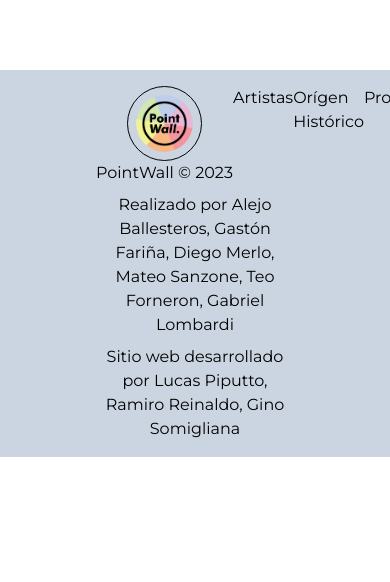
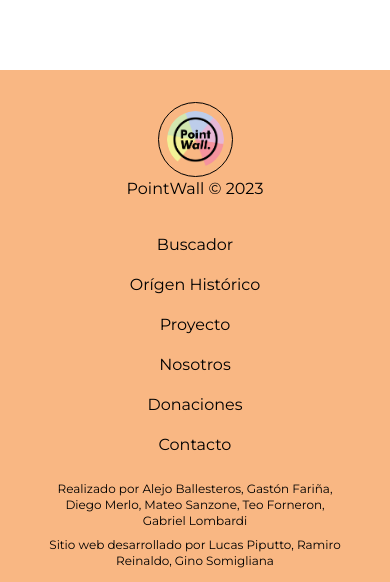
Before and after one commit to PointWall/pointwall, a Next.js app: page /buscador in a window 390 px wide. Shown: the part 2732-3314 px from the top of the page. Before the commit the page ends 3189 px from the top, so only its background shows below. Built offline with nearby package versions, Linux system fonts and the light colour scheme; no server answers.

Commit message:
📱 Add responsiveness and footer colors

```diff
--- a/components/Footer.tsx
+++ b/components/Footer.tsx
@@ -1,52 +1,55 @@
 // components
 import Image from 'next/image'
 import Link from 'next/link'
-
-type Color = 'red' | 'orange' | 'yellow' | 'green' | 'pink' | 'white'
+// types
+import { Color, ColorVariant } from '@/lib/types'
 
 const LINKS = [
   {
-    name: 'Artistas',
-    url: '/artistas',
-    footerBg: 'red'
+    name: 'Buscador',
+    url: '/buscador'
   },
   {
     name: 'Orígen Histórico',
-    url: '/origen',
-    footerBg: 'orange'
+    url: '/origen'
   },
   {
     name: 'Proyecto',
-    url: '/proyecto',
-    footerBg: 'yellow'
+    url: '/proyecto'
   },
   {
     name: 'Nosotros',
-    url: '/nosotros',
-    footerBg: 'green'
+    url: '/nosotros'
   },
   {
     name: 'Donaciones',
-    url: '/donaciones',
-    footerBg: 'pink'
+    url: '/donaciones'
   },
   {
     name: 'Contacto',
-    url: '/contacto',
-    footerBg: 'white'
+    url: '/contacto'
   }
 ]
 
 export default function Footer ({ color = undefined }: { color?: Color }): JSX.Element {
+  const colorVariants: ColorVariant = {
+    red: 'bg-logoRed',
+    orange: 'bg-logoOrange',
+    yellow: 'bg-logoYellow',
+    green: 'bg-logoGreen',
+    blue: 'bg-logoBlue',
+    pink: 'bg-logoPink'
+  }
+
   return (
-    <footer className={`${color === undefined ? 'bg-slate-300' : 'bg-red-300'} py-4 px-24`}>
-      <div className='flex'>
-        <div className='flex flex-col items-center'>
+    <footer className={`${color === undefined ? 'bg-slate-300' : colorVariants[color]} py-4 px-12 md:px-24`}>
+      <div className='flex flex-col md:flex-row'>
+        <div className='flex flex-col items-center my-4'>
           <Image src='/images/PointWall.png' alt='logo' width={75} height={75} className='border-x border-y border-black p-2 rounded-full' />
           <p className='w-max'>PointWall © 2023</p>
         </div>
-        <div className='w-full'>
-          <ul className='flex justify-evenly'>
+        <div className='w-full my-4 flex justify-center'>
+          <ul className='flex flex-col items-center md:flex-row md:flex-wrap md:items-center gap-4 md:gap-8 justify-evenly w-full'>
             {LINKS.map((link) => (
               <li key={link.url} className='hover:underline'>
                 <Link href={link.url}>{link.name}</Link>
@@ -55,11 +58,11 @@ export default function Footer ({ color = undefined }: { color?: Color }): JSX.E
           </ul>
         </div>
       </div>
-      <p className='text-center my-2'>
+      <p className='text-xs text-center my-2'>
         Realizado por Alejo Ballesteros, Gastón Fariña, Diego Merlo, Mateo Sanzone,
         Teo Forneron, Gabriel Lombardi
       </p>
-      <p className='text-center'>Sitio web desarrollado por Lucas Piputto, Ramiro Reinaldo, Gino Somigliana</p>
+      <p className='text-xs text-center'>Sitio web desarrollado por Lucas Piputto, Ramiro Reinaldo, Gino Somigliana</p>
     </footer>
   )
 }
--- a/components/Layout.tsx
+++ b/components/Layout.tsx
@@ -1,18 +1,21 @@
 import Header from './Header'
 import Footer from './Footer'
+// types
+import { Color } from '@/lib/types'
 
 interface Props {
   children: JSX.Element | JSX.Element[]
+  color?: Color
 }
 
-export default function Layout ({ children }: Props): JSX.Element {
+export default function Layout ({ children, color }: Props): JSX.Element {
   return (
     <>
       <Header />
       <main>
         {children}
       </main>
-      <Footer />
+      <Footer color={color} />
     </>
   )
 }
--- /dev/null
+++ b/lib/types.ts
@@ -0,0 +1,5 @@
+export type Color = 'red' | 'orange' | 'yellow' | 'green' | 'pink' | 'blue'
+
+export type ColorVariant = {
+  [key in Color]: string
+}
--- a/pages/artistas.tsx
+++ /dev/null
@@ -1,29 +0,0 @@
-import Layout from '@/components/Layout'
-import Link from 'next/link'
-import { FormEvent } from 'react'
-
-export default function Page (): JSX.Element {
-  function handleFormSubmit (ev: FormEvent): void {
-    ev.preventDefault()
-  }
-
-  return (
-    <Layout>
-      <section className='text-center'>
-        <h1 className='text-8xl mt-16'>Artistas</h1>
-        <p className='text-2xl max-w-prose mx-auto my-[1.25em]'>
-          ¡Buscá el arte de tus artistas favoritos! Podés buscarlo con etiquetas, por lugar o por autor.
-          Si sos un artista que busca pubicar su arte, te invitamos a que a que lo hagas a través del <Link href='/contribucion' className='text-red-300 hover:underline'>formulario de contriubción</Link>.
-          O entra acá para más información.
-        </p>
-      </section>
-      <section>
-        <form onSubmit={handleFormSubmit} className='css-searcher relative flex justify-center flex-wrap w-fit mx-auto my-8'>
-          <input type='text' placeholder='Buscar...' className='bg-slate-50 p-2 text-xl outline-none focus:bg-slate-100' />
-          <button type='submit' className='text-xl px-[1em] bg-slate-200 hover:brightness-95 active:brightness-90'>Buscar</button>
-          <span className='css-searcher-separator' />
-        </form>
-      </section>
-    </Layout>
-  )
-}
--- a/pages/buscador.tsx
+++ b/pages/buscador.tsx
@@ -22,8 +22,9 @@ export default function Page (): JSX.Element {
     //    fetchPost()
   }
   , [])
+
   return (
-    <Layout>
+    <Layout color='orange'>
       <section className='text-center'>
         <h1 className='text-8xl mt-16'>¡Encontrá!</h1>
         <p className='text-2xl max-w-prose mx-auto my-[1.25em]'>
--- a/pages/contribucion.tsx
+++ b/pages/contribucion.tsx
@@ -11,18 +11,18 @@ interface InputOp {
 }
 
 const FORM_INITIAL_STATE = {
-  title: "",
-  description: "",
-  userType: "",
-  artType: "",
-  location: "",
+  title: '',
+  description: '',
+  userType: '',
+  artType: '',
+  location: '',
   images: [],
   getInContact: false,
   author: {
-    id: -1,
+    id: -1
   },
-  tags:""
-};
+  tags: ''
+}
 
 const USER_TYPE_OPTIONS = [
   {
@@ -44,26 +44,26 @@ const USER_TYPE_OPTIONS = [
 
 const TEXT_INPUTS: InputOp[] = [
   {
-    value: "location",
-    text: "¿Dónde queda? Agrega la longitud y la latitud (Ej: 12.123123, 11.15123)",
-    placeholder: "12.123123, 11.15123",
+    value: 'location',
+    text: '¿Dónde queda? Agrega la longitud y la latitud (Ej: 12.123123, 11.15123)',
+    placeholder: '12.123123, 11.15123'
   },
   {
-    value: "title",
-    text: "Que nombre le pondrias a la ubicacion? (cuanto mas claro sea mas posibilidades existen de que la publicacion sea tomada en cuenta!)",
-    placeholder: "Mural Benito",
+    value: 'title',
+    text: 'Que nombre le pondrias a la ubicacion? (cuanto mas claro sea mas posibilidades existen de que la publicacion sea tomada en cuenta!)',
+    placeholder: 'Mural Benito'
   },
   {
-    value: "description",
-    text: "Queres agregarle algun comentario/descripcion? ",
-    placeholder: "Obra recientemente renovada, de gran importancia barrial, ...",
+    value: 'description',
+    text: 'Queres agregarle algun comentario/descripcion? ',
+    placeholder: 'Obra recientemente renovada, de gran importancia barrial, ...'
   },
   {
-    value: "tags",
-    text: "¿Le agregarias alguna etiqueta descriptiva (artista, lugar, estilo,  etc...)?",
-    placeholder: "futbol, di angelo, moderno, palermo..."
+    value: 'tags',
+    text: '¿Le agregarias alguna etiqueta descriptiva (artista, lugar, estilo,  etc...)?',
+    placeholder: 'futbol, di angelo, moderno, palermo...'
   }
-];
+]
 
 export default function Page (): JSX.Element {
   const { data: session } = useSession()
@@ -74,10 +74,9 @@ export default function Page (): JSX.Element {
   const [formData, setFormData] = useState(FORM_INITIAL_STATE)
   // const [isOtherChecked, setIsOtherChecked] = useState(false)
 
-  async function handleSubmit (ev: FormEvent): Promise<void> {
-    ev.preventDefault()
+  async function postContribution (): Promise<void> {
     if (pointwallSession?.user == null) {
-      alert("Debes iniciar sesión para poder enviar el formulario")
+      alert('Debes iniciar sesión para poder enviar el formulario')
       return
     }
     formData.author = {
@@ -94,17 +93,23 @@ export default function Page (): JSX.Element {
     setFormData(FORM_INITIAL_STATE)
   }
 
+  function handleSubmit (ev: FormEvent): void {
+    ev.preventDefault()
+    postContribution()
+      .catch((error) => console.error(error))
+  }
+
   // function handleInputChange (ev: ChangeEvent & { target: HTMLInputElement }): void {
 
   // }
 
   return (
-    <Layout>
+    <Layout color='blue'>
       <section className='text-center'>
         <h1 className='text-8xl mt-16'>Formulario de contribución</h1>
       </section>
       <section className='px-[15%] my-16 mb-8 accent-slate-700'>
-        <form onSubmit={handleSubmit} className='flex flex-col gap-6'>
+        <form onSubmit={(ev) => { handleSubmit(ev); return false }} className='flex flex-col gap-6'>
           <div className='pl-4 border-l-4 border-slate-700'>
             <p className='text-xl'>¿Qué tipo de usuario sos?</p>
             <div className='ml-4 my-2'>
@@ -186,9 +191,9 @@ export default function Page (): JSX.Element {
                 type='text'
                 className='min-w-[220px] w-1/3 px-[.5em] py-[.25em] bg-slate-50 border-b-2 outline-none focus:bg-slate-100 focus:border-slate-400'
                 onChange={function (ev) {
-                      const newData = formData
-                      newData[input.value] = ev.target.value
-                      setFormData(newData)
+                  const newData = formData
+                  newData[input.value] = ev.target.value
+                  setFormData(newData)
                 }}
                 placeholder={`ej: ${input.placeholder}`}
               />
--- a/pages/index.tsx
+++ b/pages/index.tsx
@@ -6,9 +6,9 @@ import Map from '../components/Map'
 
 export default function Home (): JSX.Element {
   return (
-    <Layout>
+    <Layout color='red'>
       <section className='text-center'>
-        <h1 className='text-8xl mt-16'>¿Qué es PointWall?</h1>
+        <h1 className='text-4xl md:text-8xl mt-16'>¿Qué es PointWall?</h1>
         <p className='text-2xl max-w-prose mx-auto my-[1.25em]'>
           PointWall es una galería colaborativa digital de arte urbano. Liga la ubicación con la obra, permite ver los cambios con el paso del tiempo y los artistas que intervinieron. Cualquier persona desde cualquier parte del mundo puede subir sus fotos...
         </p>
--- a/pages/nosotros.tsx
+++ b/pages/nosotros.tsx
@@ -113,7 +113,7 @@ const team: Team[] = [
 export default function Page (): JSX.Element {
   console.log(team)
   return (
-    <Layout>
+    <Layout color='pink'>
       <section className='text-center'>
         <h1 className='text-8xl mt-16'>Nosotros</h1>
       </section>
--- a/pages/proyecto.tsx
+++ b/pages/proyecto.tsx
@@ -3,7 +3,7 @@ import YoutubeEmbed from '@/components/YoutubeEmbed'
 
 export default function Page (): JSX.Element {
   return (
-    <Layout>
+    <Layout color='green'>
       <section className='text-center'>
         <h1 className='text-8xl my-16'>Acerca del proyecto</h1>
         <div className='w-fit mx-auto'>
```
Also changed, not shown: pages/origen.tsx (+27 -27 lines).
